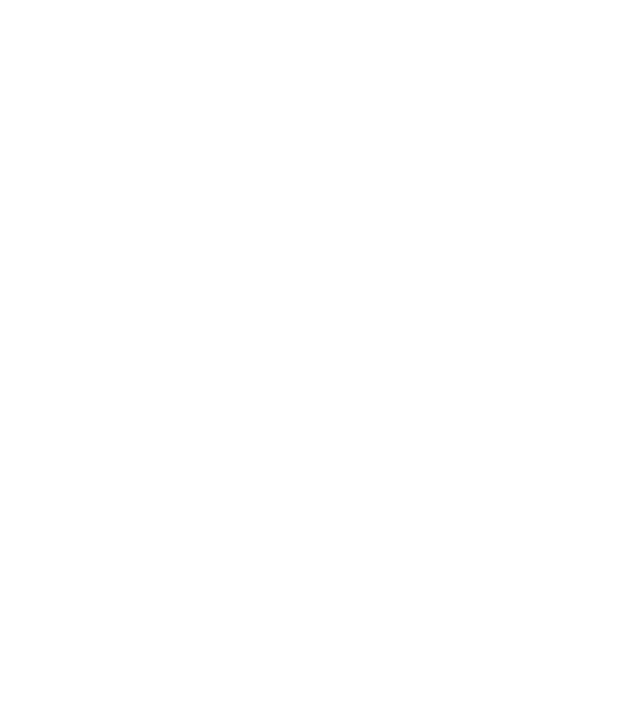
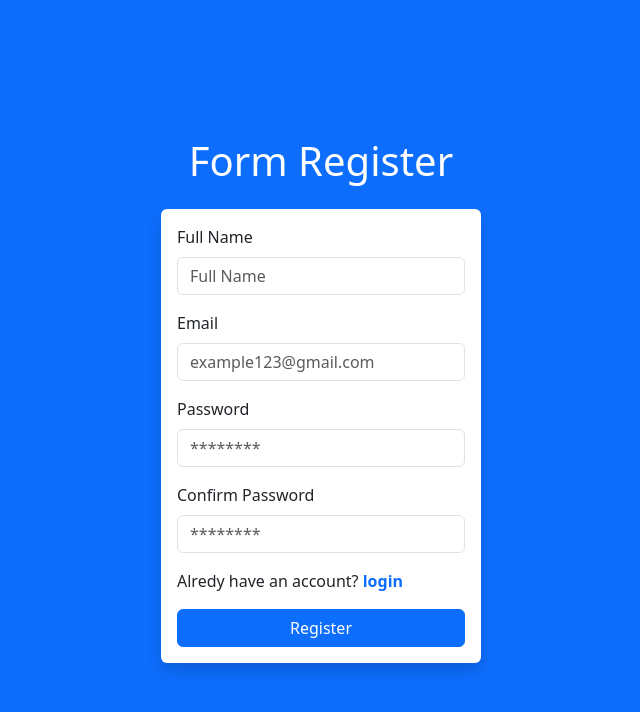
Before and after one commit to msfrzl1/React-Login-Register, a React (Vite) app: page /register in a window 1280 px wide. Before the commit this address had no page. Shown: the top 712 px of the page, without its empty margins (319-959 px from the left). Built offline with nearby package versions, Linux system fonts and the light colour scheme.

Commit message:
Membuat form register dan mengubungkan ke router

```diff
--- a/src/App.jsx
+++ b/src/App.jsx
@@ -2,6 +2,7 @@
 import HomePage from "./components/Layout/Home";
 import UserPage from "./components/Layout/User";
 import FormLogin from "./components/Layout/FormLogin";
+import FormRegister from "./components/Layout/FormRegister";
 
 function App() {
   return (
@@ -11,6 +12,7 @@
         <Route path="/home" element={<HomePage />} />
         <Route path="/user" element={<UserPage />} />
         <Route path="/login" element={<FormLogin />} />
+        <Route path="/register" element={<FormRegister />} />
       </Routes>
     </BrowserRouter>
   );
--- /dev/null
+++ b/src/components/Layout/FormRegister.jsx
@@ -0,0 +1,27 @@
+import { Link } from "react-router-dom";
+import Form from "../Elements/Form/Form";
+
+const FormRegister = () => {
+  return (
+    <div className="d-flex justify-content-center align-items-center flex-column w-100 vh-100 bg-primary">
+      <div className="mb-3 text-center text-white">
+        <h1>Form Register</h1>
+      </div>
+      <div className="w-25 bg-white p-3 rounded shadow">
+        <Form label="Full Name" type="name" name="name" placeholder="Full Name" />
+        <Form label="Email" type="email" name="email" placeholder="example123@gmail.com" />
+        <Form label="Password" type="password" name="password" placeholder="********" />
+        <Form label="Confirm Password" type="password" name="confirmPassword" placeholder="********" />
+        <p>
+          Alredy have an account?{" "}
+          <Link to="/Login" className="text-decoration-none fw-bold">
+            login
+          </Link>
+        </p>
+        <button className="btn btn-primary w-100">Register</button>
+      </div>
+    </div>
+  );
+};
+
+export default FormRegister;
```
